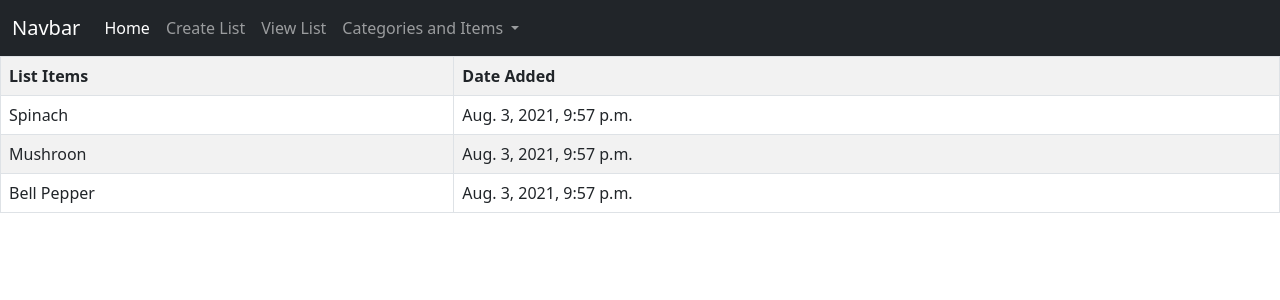
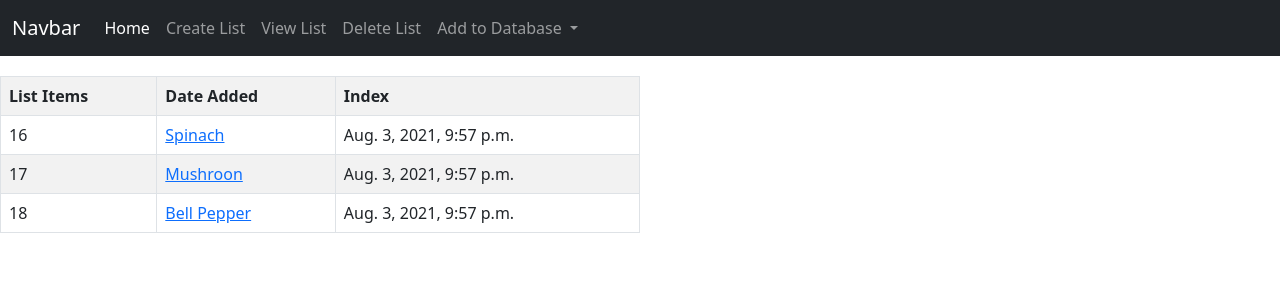
Before and after one commit to arezazadeh/GroceryList, a Django app: page /grocery/list/ in a window 1280 px wide. Shown: the top 300 px of the page. Run offline with Django 3.2, Linux system fonts and the light colour scheme; data comes from the database, SQL or seed files in the repository; both versions use the stored data as it was after the commit.

Commit message:
created delete and completed option

```diff
--- a/grocery/models.py
+++ b/grocery/models.py
@@ -18,7 +18,17 @@ class GroceryItem(models.Model):
 
 class GroceryList(models.Model):
     item = models.CharField(max_length=255, null=True, unique=True)
+    completed = models.BooleanField(default=False)
     date = models.DateTimeField(auto_now=True, null=True)
 
     def __str__(self):
         return self.item
+
+
+class GroceryListArchive(models.Model):
+    item = models.CharField(max_length=255, null=True)
+    completed = models.BooleanField(default=False)
+    date = models.DateTimeField(datetime.now())
+
+    def __str__(self):
+        return self.item
--- a/grocery/templates/view_list.html
+++ b/grocery/templates/view_list.html
@@ -3,20 +3,36 @@
 {% extends 'base.html' %}
 
 {% block content %}
-<table class="table table-striped table-bordered">
+<table class="table table-striped table-bordered" style="width: 50%; margin-top:20px">
     <tr>
         <th>List Items</th>
         <th>Date Added</th>
+        <th>Index </th>
     </tr>
     {% for i in list %}
+    {% if i.completed %}
     <tr>
         <td>
-            {{ i.item }}
+            <s>{{ i.id }}</s>
+        <td>
+         <s><a href="{% url 'grocery:undo' item_id=i.id %}">{{ i.item }}</a>
+        </td>
+        <td>
+            <s>{{ i.date }}</s>
+        </td>
+    </tr>
+    {% else %}
+    <tr>
+        <td>
+            {{ i.id }}
+        <td>
+         <a href="{% url 'grocery:complete' item_id=i.id %}">{{ i.item }}</a>
         </td>
         <td>
             {{ i.date }}
         </td>
     </tr>
+    {% endif %}
     {% endfor %}
 
 </table>
--- a/grocery/urls.py
+++ b/grocery/urls.py
@@ -6,6 +6,9 @@ urlpatterns = [
     path('create_list/', views.create_list, name='create_list'),
     path('add/', views.add_to_list, name='add'),
     path('list/', views.view_list, name='list'),
+    path('complete/<int:item_id>/', views.complete, name='complete'),
+    path('undo_item/<int:item_id>/', views.undo_item, name='undo'),
+    path('delete/', views.delete_list, name='delete'),
 
 
 ]
--- a/grocery/views.py
+++ b/grocery/views.py
@@ -1,5 +1,7 @@
 from django.shortcuts import render, redirect
 from .models import *
+from django.db import connection, transaction
+
 
 
 def create_list(request):
@@ -28,11 +30,30 @@ def add_to_list(request):
                 GroceryList.objects.create(item=i)
             else:
                 print('Item already in your list')
-
     return redirect('grocery:create_list')
 
 
 def view_list(request):
     grocery_list = GroceryList.objects.all()
+    return render(request, 'view_list.html', {'list': grocery_list})
 
+
+def complete(request, item_id):
+    grocery_list = GroceryList.objects.all()
+    item = GroceryList.objects.filter(id=item_id)
+    item.update(completed=True)
     return render(request, 'view_list.html', {'list': grocery_list})
+
+
+def undo_item(request, item_id):
+    grocery_list = GroceryList.objects.all()
+    item = GroceryList.objects.filter(id=item_id)
+    item.update(completed=False)
+    return render(request, 'view_list.html', {'list': grocery_list})
+
+
+def delete_list(request):
+    cursor = connection.cursor()
+    cursor.execute(f'insert into "grocery_grocerylistarchive" select * from "grocery_grocerylist" ')
+    GroceryList.objects.all().delete()
+    return redirect('grocery:create_list')
--- a/templates/base.html
+++ b/templates/base.html
@@ -27,14 +27,17 @@
         <li class="nav-item">
           <a class="nav-link" href="{% url 'grocery:list' %}">View List</a>
         </li>
+        <li class="nav-item">
+          <a class="nav-link" href="{% url 'grocery:delete' %}">Delete List</a>
+        </li>
+
         <li class="nav-item dropdown">
           <a class="nav-link dropdown-toggle" href="#" id="navbarDropdownMenuLink" role="button" data-bs-toggle="dropdown" aria-expanded="false">
-            Categories and Items
+            Add to Database
           </a>
           <ul class="dropdown-menu" aria-labelledby="navbarDropdownMenuLink">
             <li><a class="dropdown-item" href="#">Add to Category</a></li>
             <li><a class="dropdown-item" href="#">Add to Item</a></li>
-            <li><a class="dropdown-item" href="#">Something else here</a></li>
           </ul>
         </li>
       </ul>
```
Also changed, not shown: db.sqlite3, grocery/migrations/0007_grocerylist_completed.py (added), grocery/migrations/0008_grocerylistarchive.py (added).
